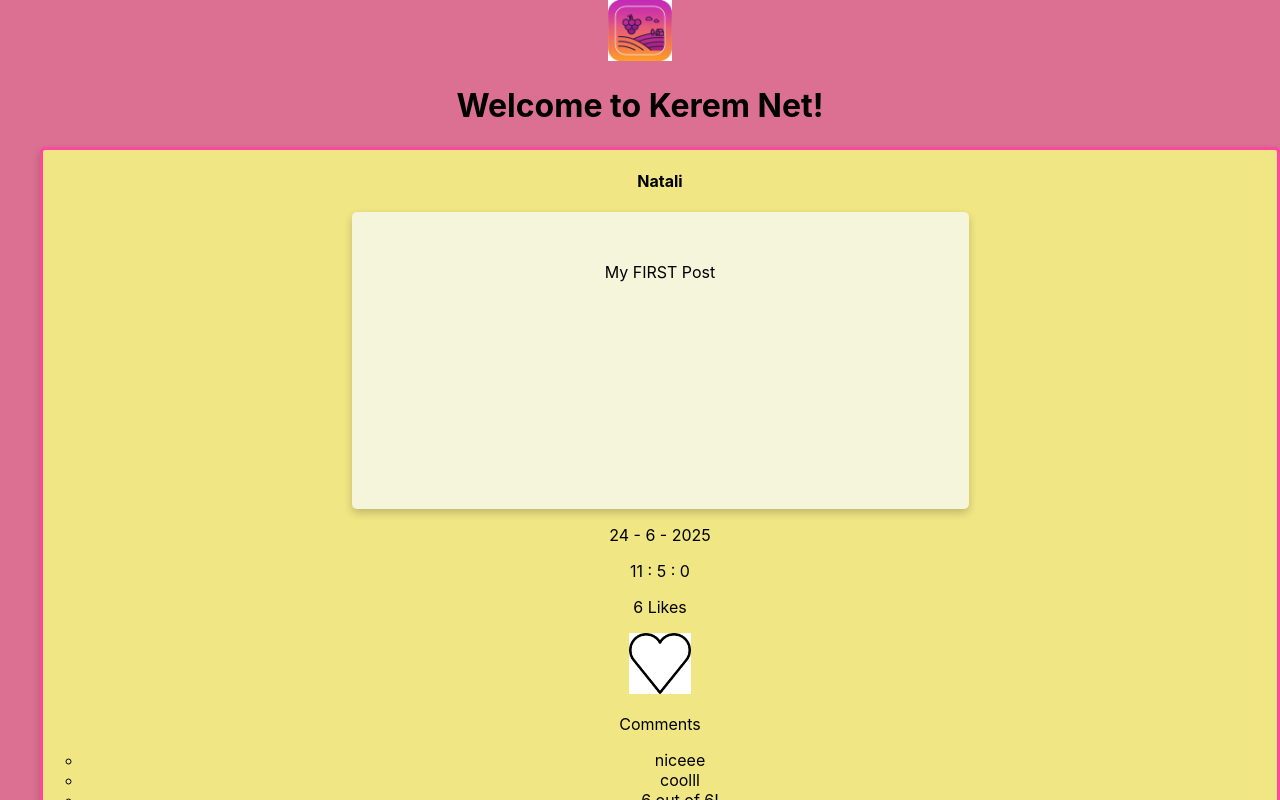
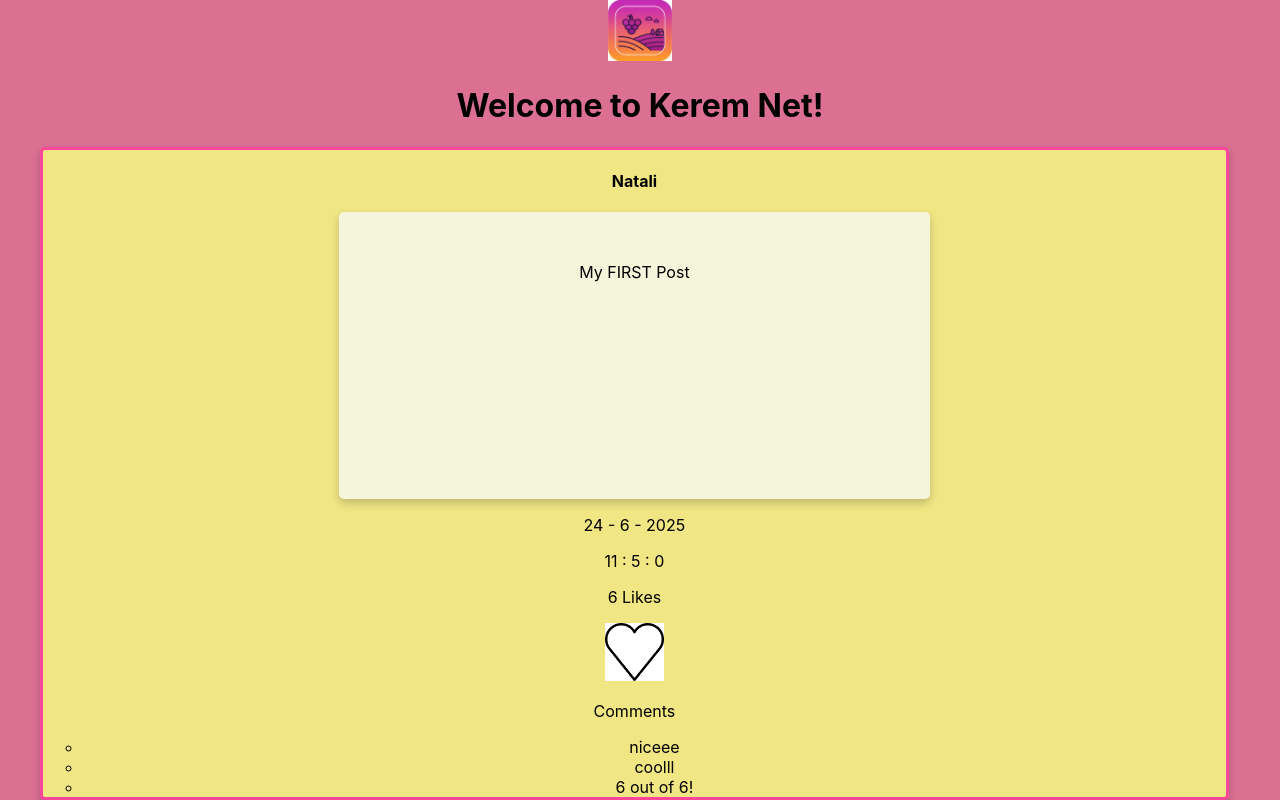
Before and after one commit to natalib123/KeremNet, a React (Create React App) app in the folder kerem-net/: page / in a window 1280 px wide. Shown: the top 800 px of the page. Built offline with nearby package versions, Linux system fonts and the light colour scheme; data requests are answered from the project's data file.

Commit message:
Added styling to posts

```diff
--- /dev/null
+++ b/kerem-net/src/Components/HomePage/HomePage.css
@@ -0,0 +1,9 @@
+.posts{
+    text-align: center;
+    width: 96%;
+}
+
+.ul{
+    display: inline-block;
+    list-style-type: none;
+}
--- a/kerem-net/src/Components/HomePage/HomePage.tsx
+++ b/kerem-net/src/Components/HomePage/HomePage.tsx
@@ -1,5 +1,6 @@
 import React , {useState, useEffect} from 'react';
 import Post from '../Post/Post';
+import './HomePage.css';
 
 const HomePage: React.FC = () => {
   const [posts, setPosts] = useState([]);
@@ -12,7 +13,8 @@ const HomePage: React.FC = () => {
   });
 
   return (
-    <ul>
+    <div className='posts'>
+      <ul>
         {posts.map(post => (
             <Post publisherName= {post["publisherName"]}
               content= {post["postContent"]}
@@ -20,7 +22,8 @@ const HomePage: React.FC = () => {
               likes= {post["postLikes"]}
               comments= {post["postComments"]}/>
         ))}
-    </ul>
+      </ul>
+    </div>
   );
 }
 
```
